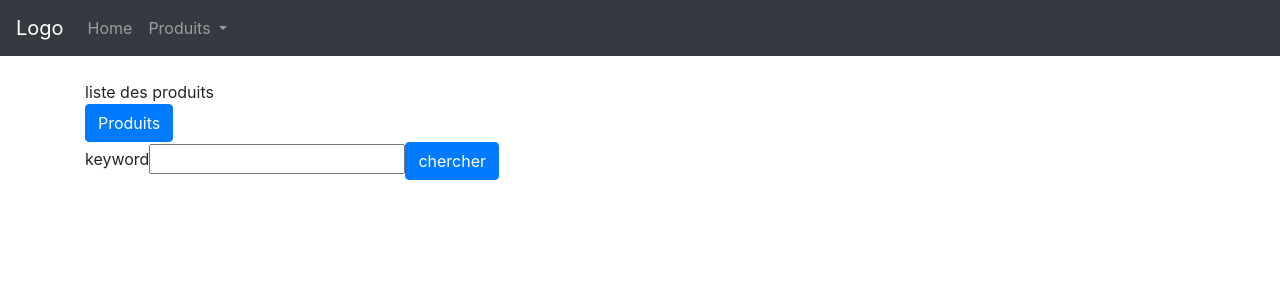
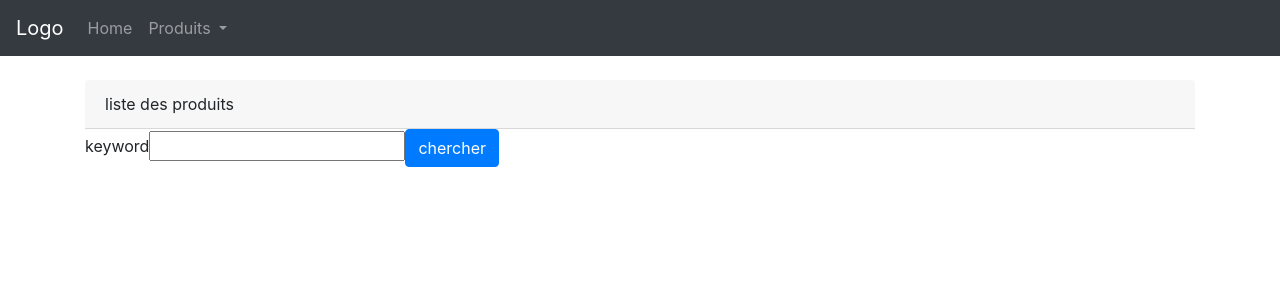
Before and after one commit to souhailhoichtia/catalogue-web-angular-spring-boot, an Angular app: page /products in a window 1280 px wide. Shown: the top 300 px of the page. Built offline with nearby package versions, Linux system fonts and the light colour scheme.

Commit message:
remove produits button

```diff
--- a/src/app/produits/produits.component.html
+++ b/src/app/produits/produits.component.html
@@ -1,11 +1,7 @@
 <div class="container">
   <div class="panel panel-primary">
-    <div class="panel-heading">liste des produits</div>
-    <div class="panel-body">
-      <button class="btn btn-primary" (click)="onGetProducts()">
-        Produits
-      </button>
-    </div>
+    <div class="card-header">liste des produits</div>
+    <div class="panel-body"></div>
     <div class="panel-body">
       <form #f="ngForm" (ngSubmit)="onChercher(f.value)">
         <div class="form-group">
@@ -18,7 +14,7 @@
         <thead>
           <tr>
             <th>id</th>
-            <th>desighation</th>
+            <th>Designation</th>
             <th>prix</th>
             <th>qte</th>
           </tr>
```
